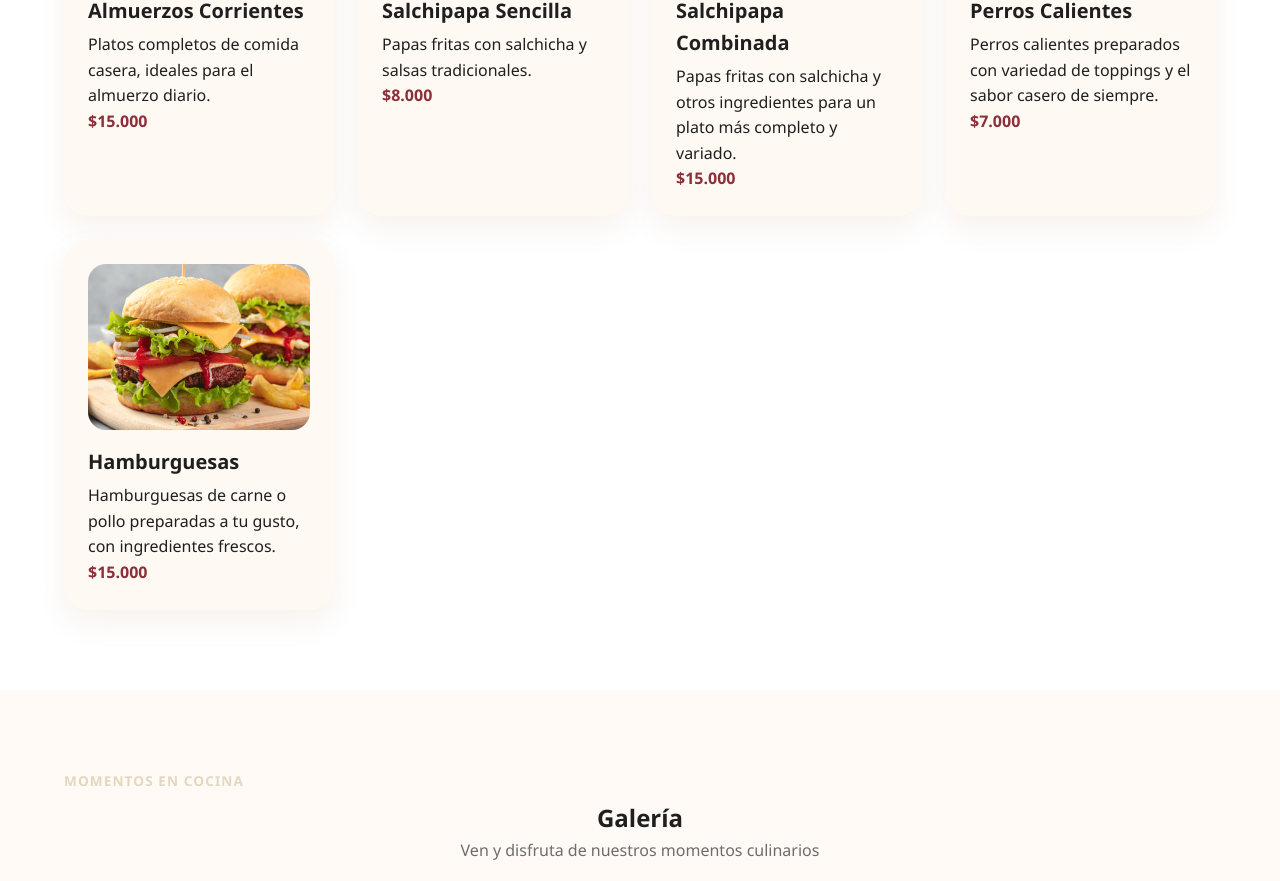
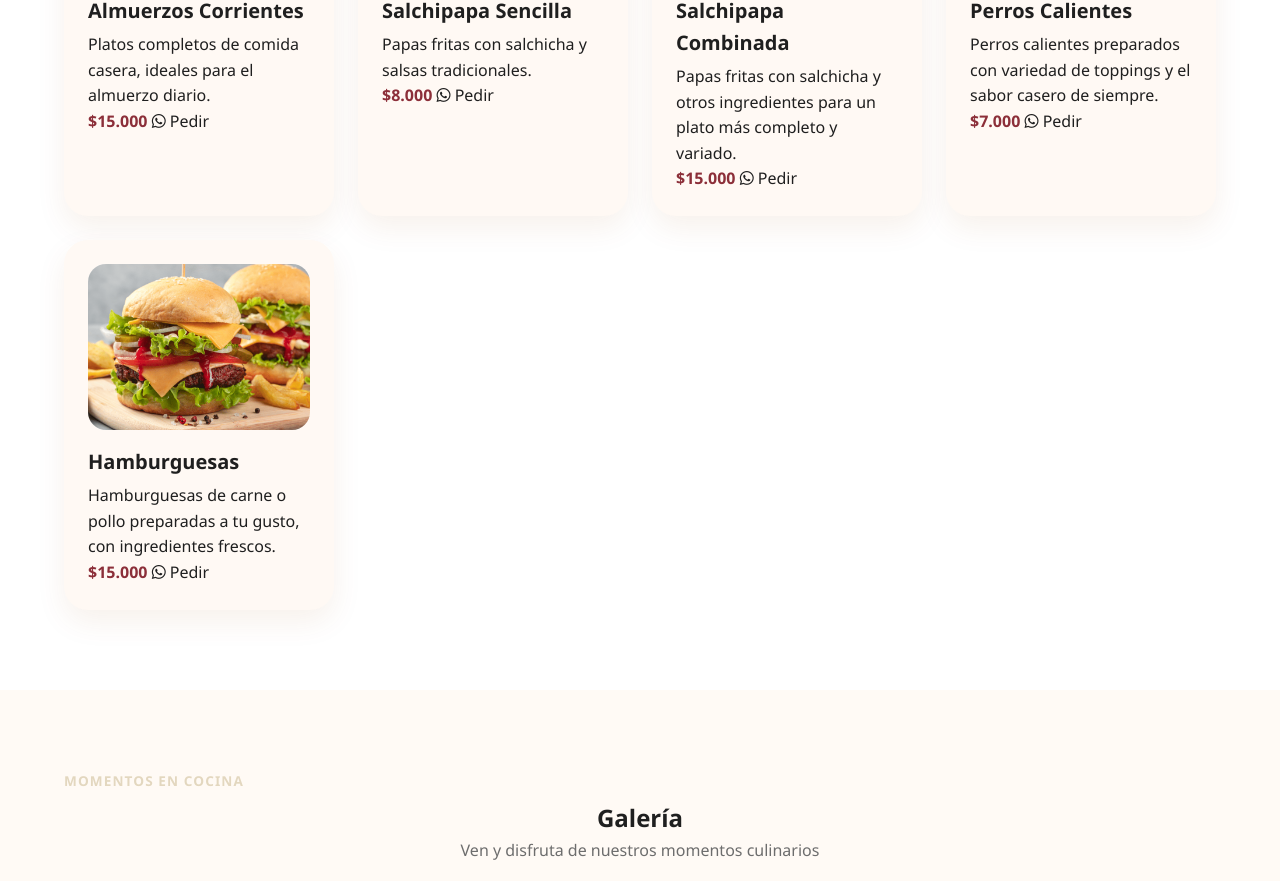
Before and after one commit to ReconvencionLaboralGuajira/comidas-rapidas-elvira-121, a plain HTML site: page index.html in a window 1280 px wide. Shown: the part 1904-2785 px from the top of the page. Drawn offline with Linux system fonts and the light colour scheme; no server answers.

Commit message:
Publish site

```diff
--- a/index.html
+++ b/index.html
@@ -149,6 +149,14 @@
 
                             <span class="price">$15.000</span>
 
+
+                            <a href="https://wa.me/573148694259?text=Hola,%20quiero%20*Almuerzos Corrientes*%20-%20$15.000"
+                               class="btn-whatsapp-product"
+                               target="_blank"
+                               rel="noopener">
+                                <i class="fab fa-whatsapp"></i> Pedir
+                            </a>
+
                         </div>
                     </div>
 
@@ -163,6 +171,14 @@
                             <p>Papas fritas con salchicha y salsas tradicionales.</p>
 
                             <span class="price">$8.000</span>
+
+
+                            <a href="https://wa.me/573148694259?text=Hola,%20quiero%20*Salchipapa Sencilla*%20-%20$8.000"
+                               class="btn-whatsapp-product"
+                               target="_blank"
+                               rel="noopener">
+                                <i class="fab fa-whatsapp"></i> Pedir
+                            </a>
 
                         </div>
                     </div>
@@ -179,6 +195,14 @@
 
                             <span class="price">$15.000</span>
 
+
+                            <a href="https://wa.me/573148694259?text=Hola,%20quiero%20*Salchipapa Combinada*%20-%20$15.000"
+                               class="btn-whatsapp-product"
+                               target="_blank"
+                               rel="noopener">
+                                <i class="fab fa-whatsapp"></i> Pedir
+                            </a>
+
                         </div>
                     </div>
 
@@ -194,6 +218,14 @@
 
                             <span class="price">$7.000</span>
 
+
+                            <a href="https://wa.me/573148694259?text=Hola,%20quiero%20*Perros Calientes*%20-%20$7.000"
+                               class="btn-whatsapp-product"
+                               target="_blank"
+                               rel="noopener">
+                                <i class="fab fa-whatsapp"></i> Pedir
+                            </a>
+
                         </div>
                     </div>
 
@@ -208,6 +240,14 @@
                             <p>Hamburguesas de carne o pollo preparadas a tu gusto, con ingredientes frescos.</p>
 
                             <span class="price">$15.000</span>
+
+
+                            <a href="https://wa.me/573148694259?text=Hola,%20quiero%20*Hamburguesas*%20-%20$15.000"
+                               class="btn-whatsapp-product"
+                               target="_blank"
+                               rel="noopener">
+                                <i class="fab fa-whatsapp"></i> Pedir
+                            </a>
 
                         </div>
                     </div>
```
